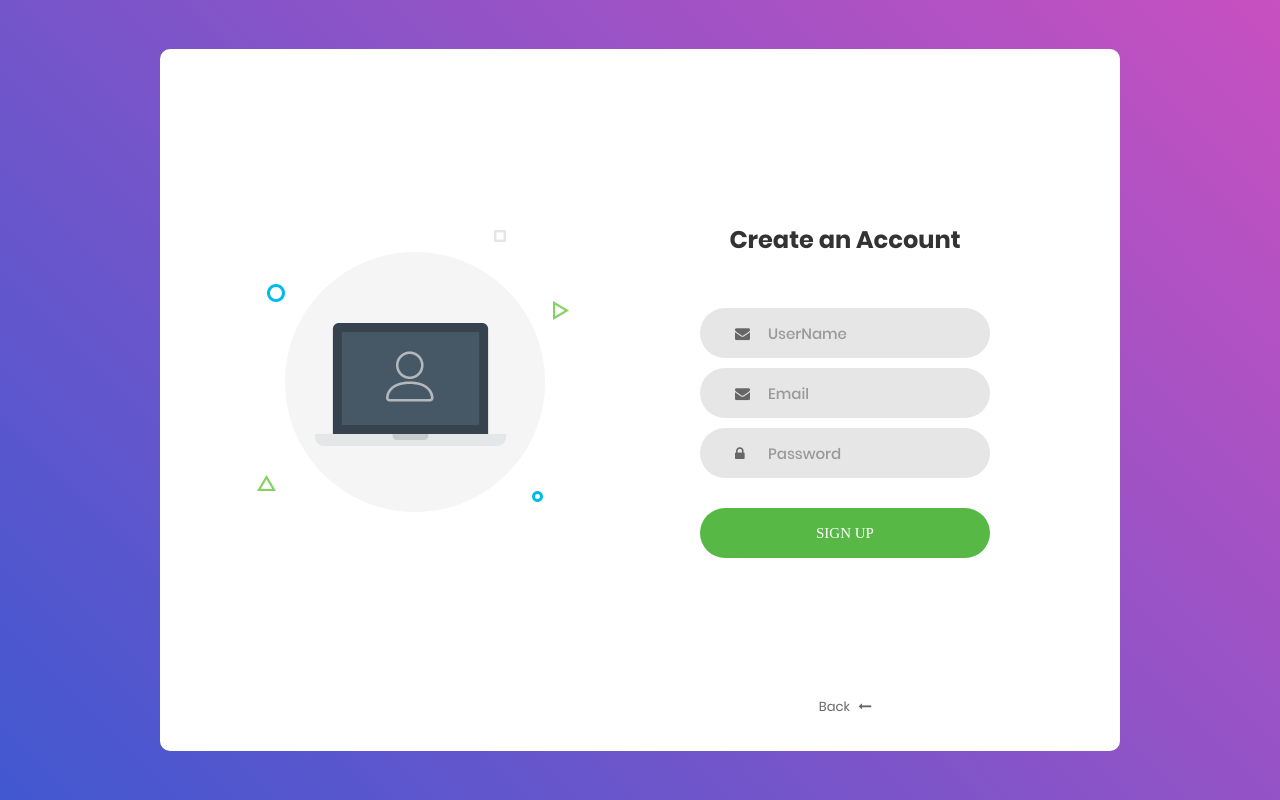
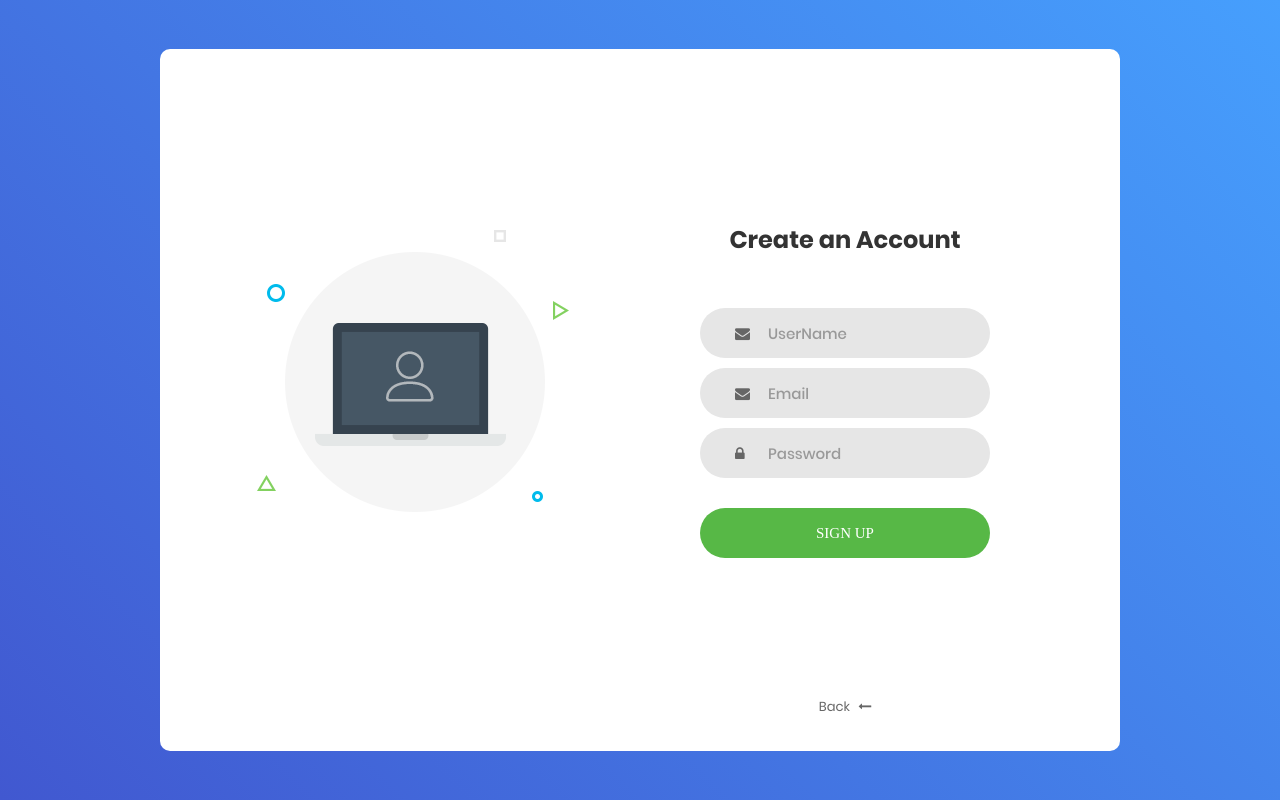
Before and after one commit to khalil120/Advanced-Final-Project, a website: page client/reg.html in a window 1280 px wide. Drawn offline with Linux system fonts and the light colour scheme; files that its build step writes are made by us from their sources; files whose address does not match are found by name; a web font is replaced by a local one.

Commit message:
added in home-page 2 link  buttons for login and register pages and changed background color

```diff
--- a/client/public/css/main.css
+++ b/client/public/css/main.css
@@ -168,11 +168,11 @@ iframe {
   justify-content: center;
   align-items: center;
   padding: 15px;
-  background: #9053c7;
-  background: -webkit-linear-gradient(-135deg, #c850c0, #4158d0);
-  background: -o-linear-gradient(-135deg, #c850c0, #4158d0);
-  background: -moz-linear-gradient(-135deg, #c850c0, #4158d0);
-  background: linear-gradient(-135deg, #c850c0, #4158d0);
+  background:rgb(70, 159, 253);
+  background: -webkit-linear-gradient(-135deg,rgb(70, 159, 253), #4158d0);
+  background: -o-linear-gradient(-135deg, rgb(70, 159, 253), #4158d0);
+  background: -moz-linear-gradient(-135deg, rgb(70, 159, 253), #4158d0);
+  background: linear-gradient(-135deg, rgb(70, 159, 253), #4158d0);
 }
 
 .wrap-login100 {
```
Also changed, not shown: client/home.html (+5 -4 lines).
